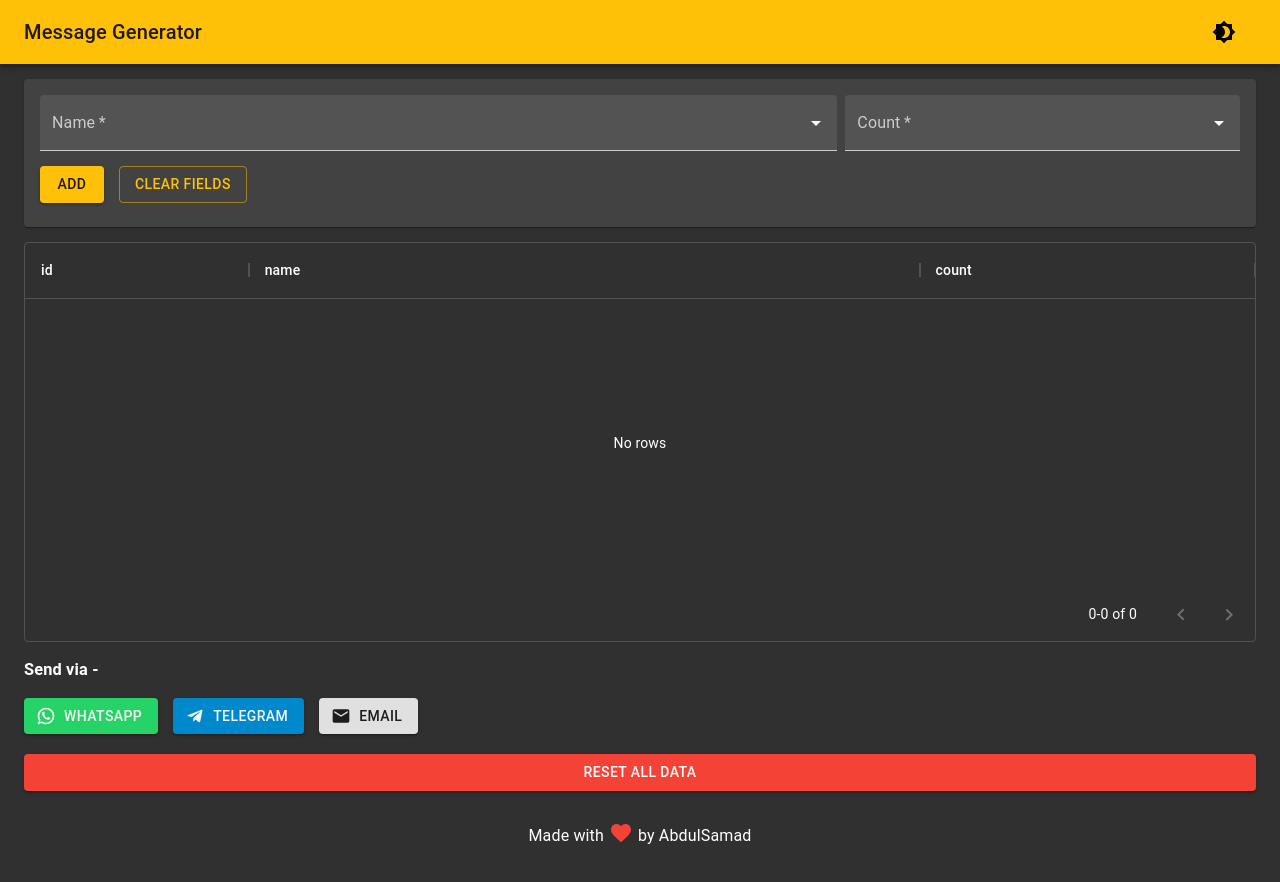
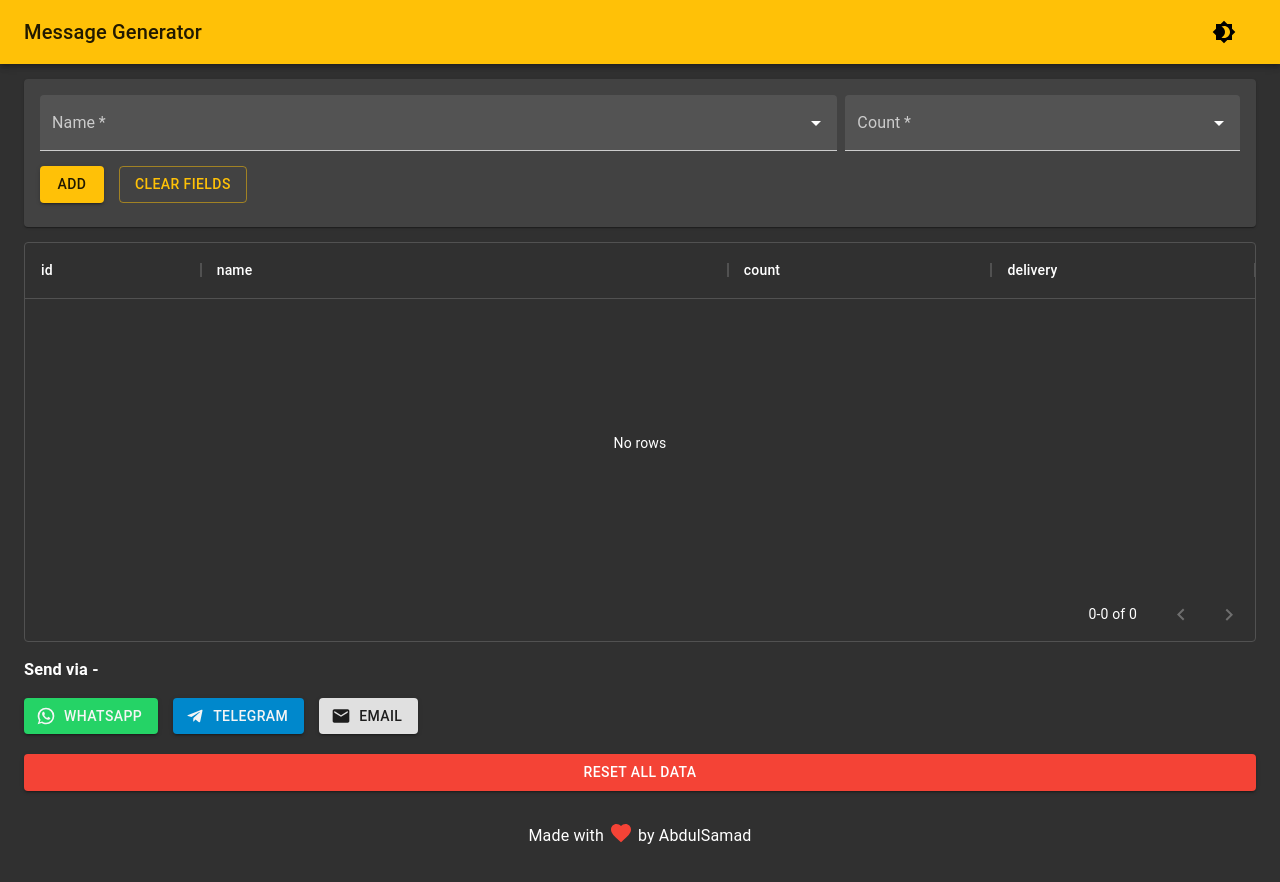
Before and after one commit to abdulsamad/message-generator, a React (Create React App) app: page / in a window 1280 px wide. Built offline with nearby package versions, Linux system fonts and the light colour scheme.

Commit message:
:speech_balloon: Added delivery type in table

```diff
--- a/src/components/layout/DataTable.tsx
+++ b/src/components/layout/DataTable.tsx
@@ -16,6 +16,7 @@ const columns = [
   { field: 'id', flex: 2 },
   { field: 'name', flex: 6 },
   { field: 'count', flex: 3 },
+  { field: 'delivery', flex: 3 },
 ] as ColDef[];
 
 interface RowItem {
@@ -30,7 +31,12 @@ const DataGridDemo: FC = () => {
   const classes = useStyles();
 
   useEffect(() => {
-    const rowArr = text.map(({ name, count }, index) => ({ id: ++index, name, count }));
+    const rowArr = text.map(({ name, count, delivery }, index) => ({
+      id: ++index,
+      name,
+      count,
+      delivery,
+    }));
     setRows(rowArr);
   }, [text]);
 
```
